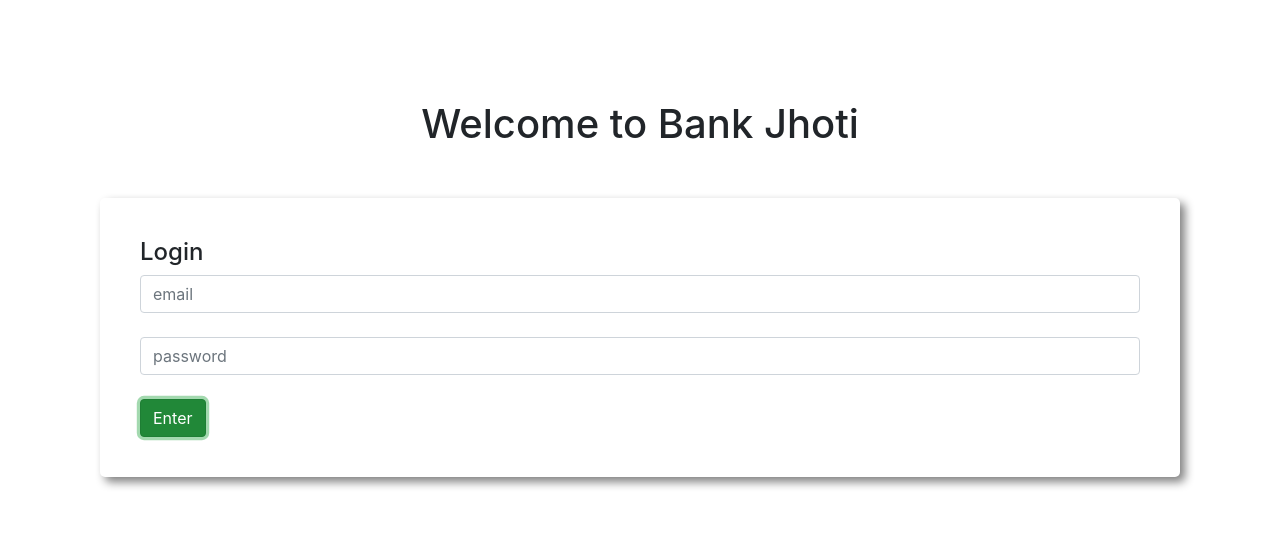
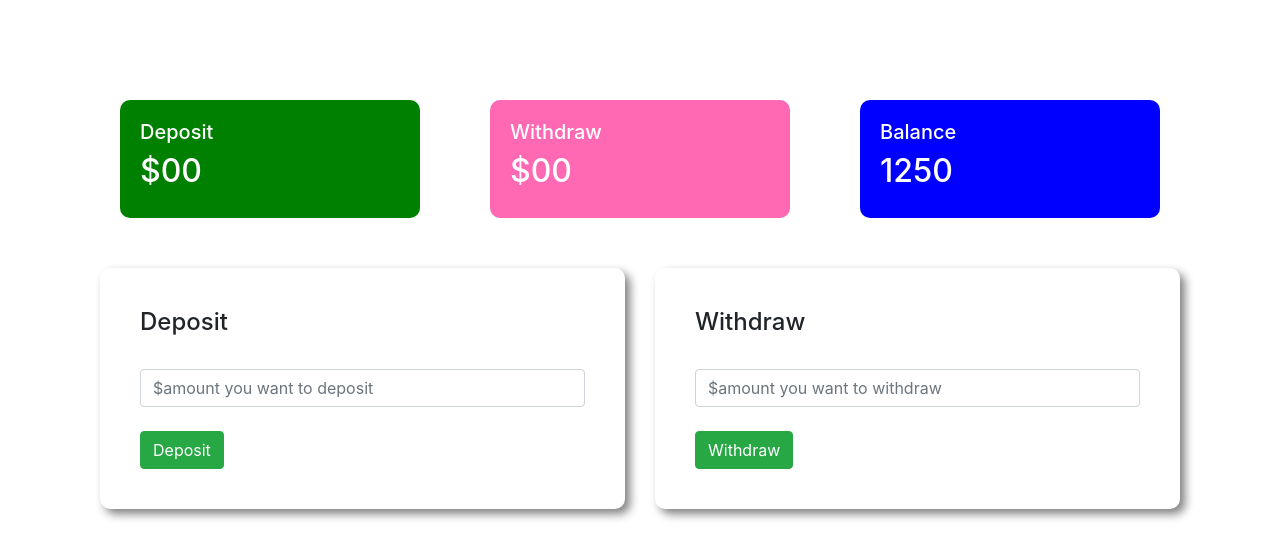
Before and after one commit to Zawad-Zahed/Practice-Bank, a plain HTML site: page index.html in a window 1280 px wide. Both pictures are taken after a click on the button "Enter". Drawn offline with nearby package versions, Linux system fonts and the light colour scheme.

Commit message:
added transaction area

```diff
--- a/index.html
+++ b/index.html
@@ -14,16 +14,74 @@
   </head>
   <body>
     <div id="login-area">
-      <h1 class="text-center">Welcome to Bank Jhoti</h1>
+      <h1 class="text-center">Welcome to Bank Of Jhoti</h1>
+      <div class="submit-area">
+        <h4>Login</h4>
+        <input type="text" class="form-control" placeholder="email" />
+        <br />
+        <input type="password" class="form-control" placeholder="password" />
+        <br />
+        <button id="login-btn" class="btn btn-success">Enter</button>
+      </div>
     </div>
-    <div class="submite-area">
-      <h4>Login</h4>
-      <input type="text" class="form-control" placeholder="email" />
-      <br />
-      <input type="password" class="form-control" placeholder="password" />
-      <br />
-
-      <button class="btn btn-success">Enter</button>
+    <div id="transaction-area">
+      <div class="row">
+        <div class="col-md-4">
+          <div class="deposit t-area">
+            <h5>Deposit</h5>
+            <h2>$00</h2>
+          </div>
+        </div>
+        <div class="col-md-4">
+          <div class="withdraw t-area">
+            <h5>Withdraw</h5>
+            <h2>$00</h2>
+          </div>
+        </div>
+        <div class="col-md-4">
+          <div class="balance t-area">
+            <h5>Balance</h5>
+            <h2>1250</h2>
+          </div>
+        </div>
+      </div>
+      <div class="row">
+        <div class="col-md-6">
+          <div class="submit-area">
+            <h4>Deposit</h4>
+            <br />
+            <input
+              type="text"
+              class="form-control"
+              placeholder="$amount you want to deposit"
+            />
+            <br />
+            <button class="btn btn-success">Deposit</button>
+          </div>
+        </div>
+        <div class="col-md-6">
+          <div class="submit-area">
+            <h4>Withdraw</h4>
+            <br />
+            <input
+              type="text"
+              class="form-control"
+              placeholder="$amount you want to withdraw"
+            />
+            <br />
+            <button class="btn btn-success">Withdraw</button>
+          </div>
+        </div>
+      </div>
     </div>
+    <script>
+      const loginBtn = document.getElementById("login-btn");
+      loginBtn.addEventListener("click", function () {
+        const loginArea = document.getElementById("login-area");
+        loginArea.style.display = "none";
+        const transactionArea = document.getElementById("transaction-area");
+        transactionArea.style.display = "block";
+      });
+    </script>
   </body>
 </html>
--- a/style.css
+++ b/style.css
@@ -1,9 +1,28 @@
 body {
   padding: 100px;
 }
-.submite-area {
+
+.submit-area {
   margin-top: 50px;
   padding: 40px;
   box-shadow: 5px 5px 10px gray;
-  border-radius: 5px;
+  border-radius: 10px;
 }
+#transaction-area {
+  display: none;
+}
+.t-area {
+  color: white;
+  margin: 0 20px;
+  padding: 20px;
+  border-radius: 10px;
+}
+.deposit {
+  background-color: green;
+}
+.withdraw {
+  background-color: hotpink;
+}
+.balance {
+  background-color: blue;
+}
```
